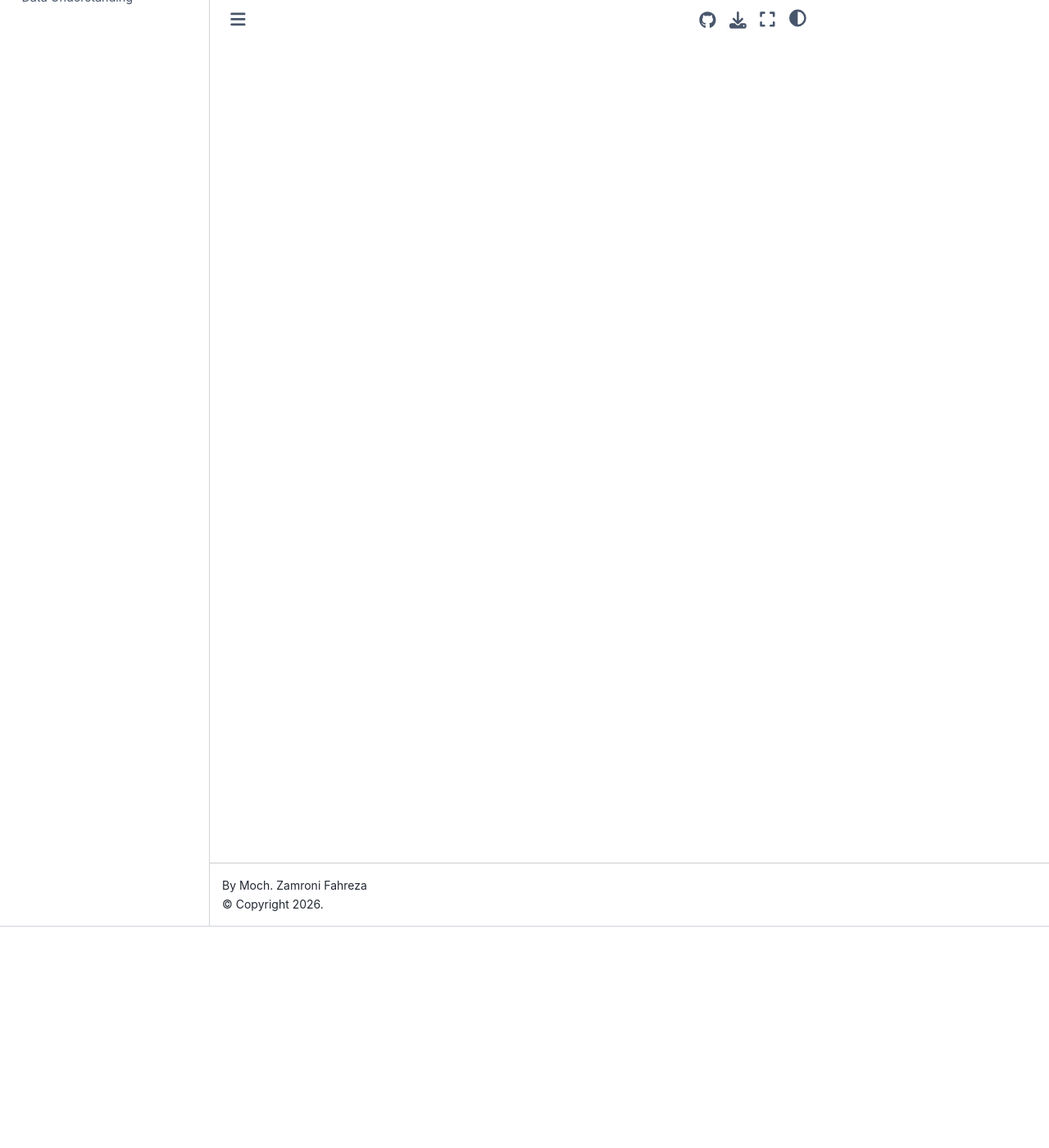
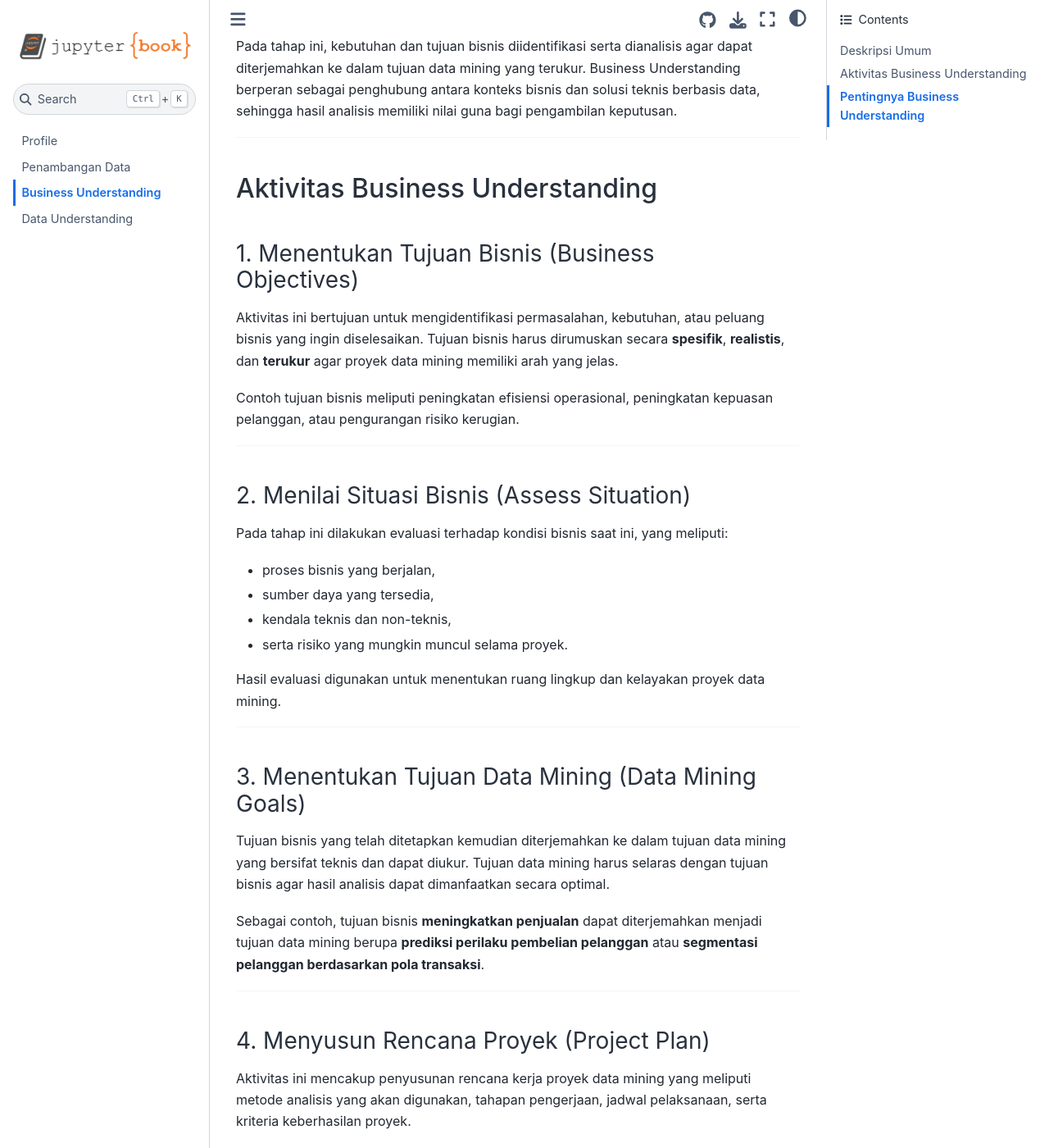
Before and after one commit to Roti18/Pendata, a Jupyter Book: the page built from md/01_busines-understanding.md, in a window 1280 px wide and 1400 px high, scrolled down 270 px. Shown: the whole window at 82% size. Built offline with Jupyter Book 1.0.4 settings and Sphinx 7.4.7 and the Sphinx Book theme 1.1.4, drawn with Linux system fonts in a browser that asks for light colours; pages that are not in the unit, such as notebooks, are missing from menus; some of the changed text lies outside the part shown.

Commit message:
docs: materi business understanding

```diff
--- a/md/01_busines-understanding.md
+++ b/md/01_busines-understanding.md
@@ -1 +1,89 @@
 # Business Understanding
+
+## Deskripsi Umum
+
+**Business Understanding** merupakan tahap awal dan
+paling fundamental dalam proses data mining. Tahap ini
+berfokus pada pemahaman permasalahan bisnis secara
+menyeluruh serta penetapan tujuan proyek yang jelas dan
+terarah.
+
+Pada tahap ini, kebutuhan dan tujuan bisnis
+diidentifikasi serta dianalisis agar dapat diterjemahkan
+ke dalam tujuan data mining yang terukur. Business
+Understanding berperan sebagai penghubung antara
+konteks bisnis dan solusi teknis berbasis data, sehingga
+hasil analisis memiliki nilai guna bagi pengambilan
+keputusan.
+
+---
+
+## Aktivitas Business Understanding
+
+### 1. Menentukan Tujuan Bisnis (Business Objectives)
+
+Aktivitas ini bertujuan untuk mengidentifikasi
+permasalahan, kebutuhan, atau peluang bisnis yang ingin
+diselesaikan. Tujuan bisnis harus dirumuskan secara
+**spesifik**, **realistis**, dan **terukur** agar proyek
+data mining memiliki arah yang jelas.
+
+Contoh tujuan bisnis meliputi peningkatan efisiensi
+operasional, peningkatan kepuasan pelanggan, atau
+pengurangan risiko kerugian.
+
+---
+
+### 2. Menilai Situasi Bisnis (Assess Situation)
+
+Pada tahap ini dilakukan evaluasi terhadap kondisi
+bisnis saat ini, yang meliputi:
+- proses bisnis yang berjalan,
+- sumber daya yang tersedia,
+- kendala teknis dan non-teknis,
+- serta risiko yang mungkin muncul selama proyek.
+
+Hasil evaluasi digunakan untuk menentukan ruang
+lingkup dan kelayakan proyek data mining.
+
+---
+
+### 3. Menentukan Tujuan Data Mining (Data Mining Goals)
+
+Tujuan bisnis yang telah ditetapkan kemudian
+diterjemahkan ke dalam tujuan data mining yang bersifat
+teknis dan dapat diukur. Tujuan data mining harus
+selaras dengan tujuan bisnis agar hasil analisis dapat
+dimanfaatkan secara optimal.
+
+Sebagai contoh, tujuan bisnis **meningkatkan penjualan**
+dapat diterjemahkan menjadi tujuan data mining berupa
+**prediksi perilaku pembelian pelanggan** atau
+**segmentasi pelanggan berdasarkan pola transaksi**.
+
+---
+
+### 4. Menyusun Rencana Proyek (Project Plan)
+
+Aktivitas ini mencakup penyusunan rencana kerja proyek
+data mining yang meliputi metode analisis yang akan
+digunakan, tahapan pengerjaan, jadwal pelaksanaan,
+serta kriteria keberhasilan proyek.
+
+Rencana proyek berfungsi sebagai pedoman dalam
+pelaksanaan seluruh tahapan data mining berikutnya.
+
+---
+
+## Pentingnya Business Understanding
+
+Business Understanding sangat menentukan keberhasilan
+proyek data mining secara keseluruhan. Kesalahan dalam
+merumuskan tujuan bisnis dapat menyebabkan hasil
+analisis tidak relevan, meskipun model yang dibangun
+memiliki performa teknis yang baik.
+
+Oleh karena itu, tahap ini memastikan bahwa solusi
+yang dihasilkan **akurat secara teknis**, **relevan
+secara bisnis**, dan **dapat digunakan dalam
+pengambilan keputusan**.
```
